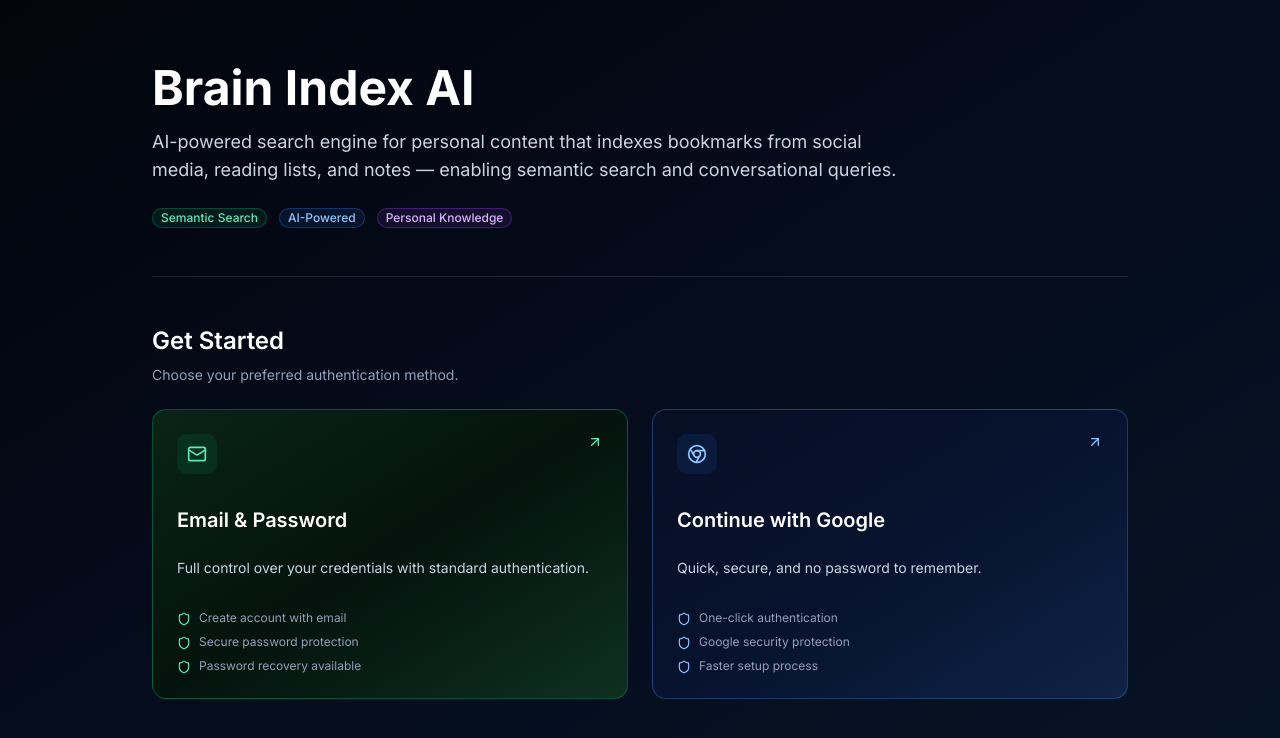
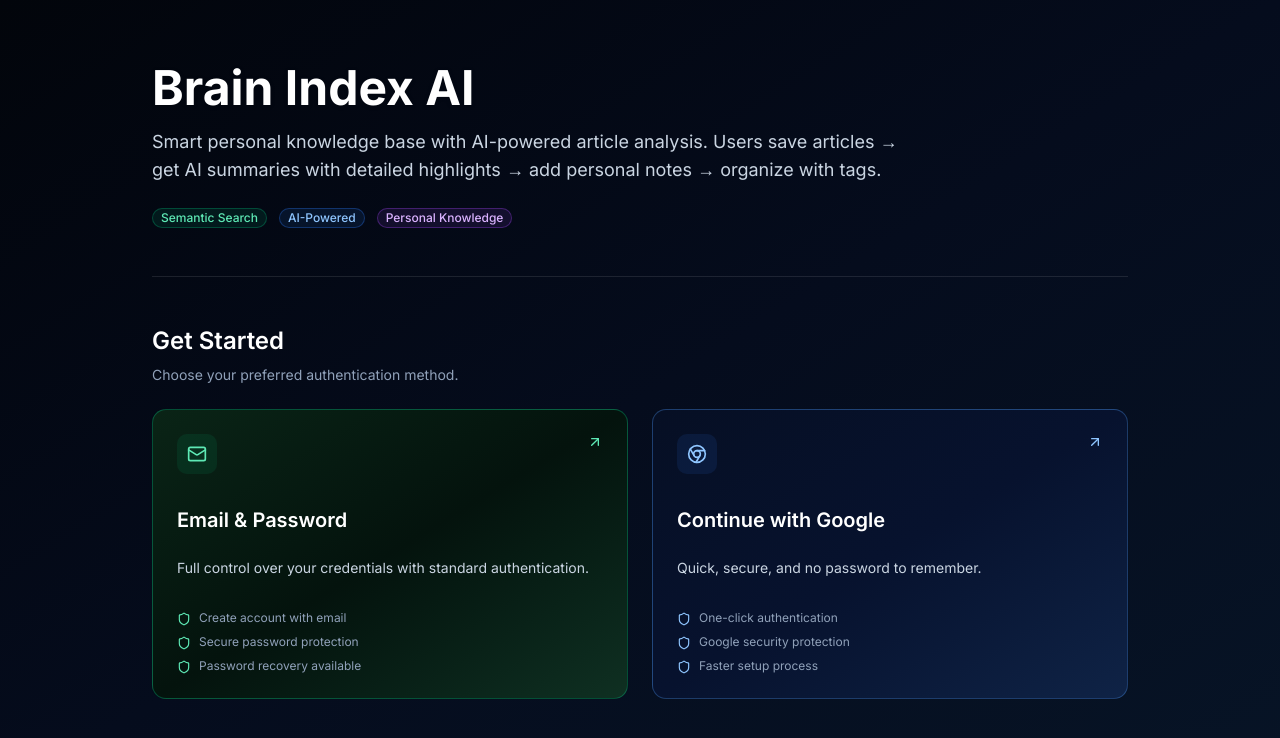
Before and after one commit to thedvo/brain-index-ai, a Next.js app: page / in a window 1280 px wide. Shown: the top 738 px of the page. Built offline with nearby package versions, Linux system fonts and the light colour scheme; no server answers.

Commit message:
feat(metadata): update application description for clarity and consistency

```diff
--- a/app/layout.tsx
+++ b/app/layout.tsx
@@ -17,7 +17,7 @@
 export const metadata: Metadata = {
 	title: 'Brain Index AI',
 	description:
-		'AI-powered search engine for personal content that indexes bookmarks from social media, reading lists, and notes — enabling semantic search and conversational queries.',
+		'Smart personal knowledge base with AI-powered article analysis. Users save articles → get AI summaries with detailed highlights → add personal notes → organize with tags.',
 }
 
 export default function RootLayout({
--- a/app/page.tsx
+++ b/app/page.tsx
@@ -60,9 +60,9 @@
 						Brain Index AI
 					</h1>
 					<p className="text-lg text-slate-300 max-w-3xl">
-						AI-powered search engine for personal content that indexes bookmarks
-						from social media, reading lists, and notes — enabling semantic
-						search and conversational queries.
+						Smart personal knowledge base with AI-powered article analysis.
+						Users save articles → get AI summaries with detailed highlights →
+						add personal notes → organize with tags.
 					</p>
 					<div className="flex gap-3 pt-2">
 						<Badge
```
